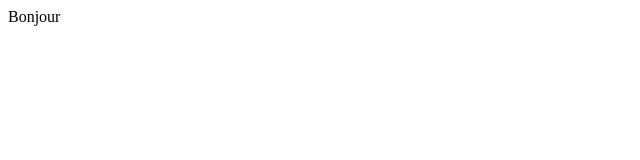
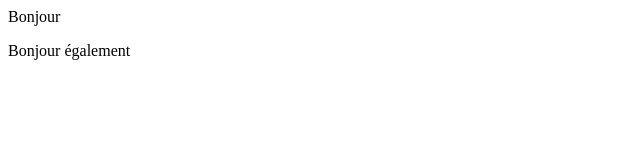
Before and after one commit to HachemiH/test-gitflow2, a plain HTML site: page index.html in a window 1280 px wide. Shown: the whole page, without its empty margins (0-640 px from the left). Drawn offline with Linux system fonts and the light colour scheme.

Commit message:
initial commit

```diff
--- a/index.html
+++ b/index.html
@@ -6,5 +6,7 @@
 </head>
 <body>
   Bonjour
+
+  <p>Bonjour également</p>
 </body>
 </html>
```
